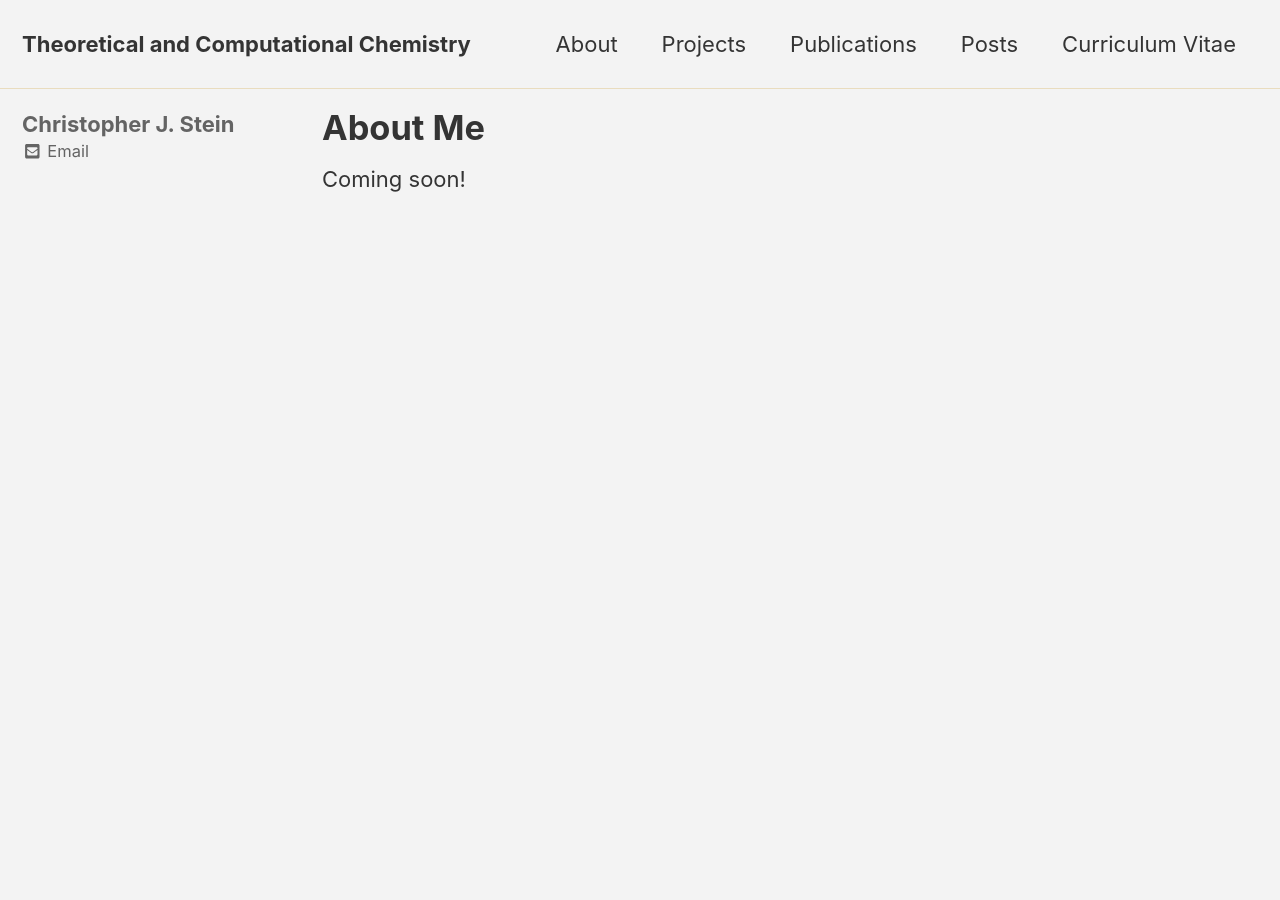
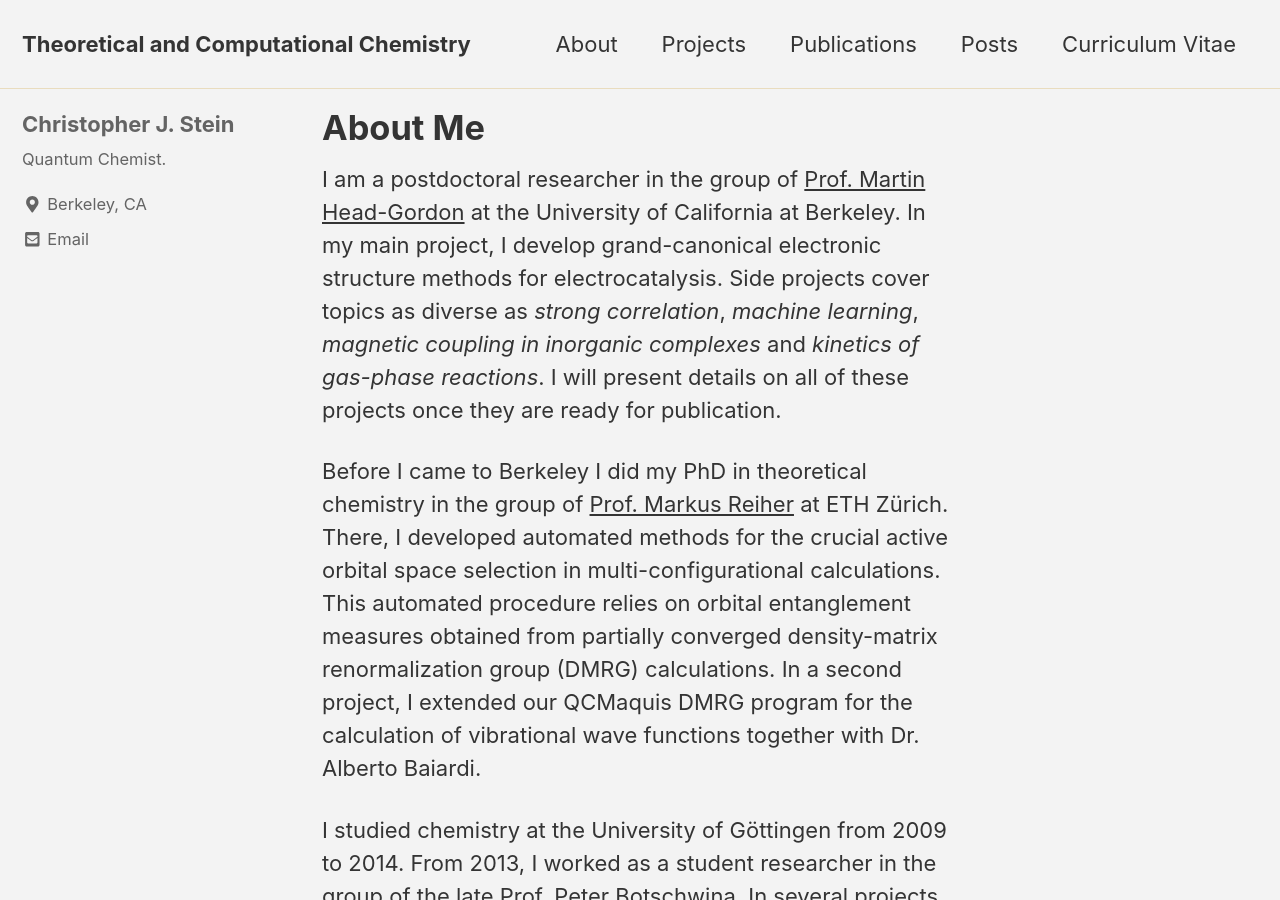
Before and after one commit to steinc/steinc.github.io, a Jekyll site: the page built from _pages/about.md, in a window 1280 px wide and 900 px high. Built offline with Jekyll 4.4.1, drawn with Linux system fonts in a browser that asks for light colours; cached includes are drawn as plain includes; nearby versions of some CDN libraries; some of the changed text lies outside the part shown.

Commit message:
edited some pages

```diff
--- a/_config.yml
+++ b/_config.yml
@@ -106,8 +106,8 @@ analytics:
 author:
   name             : "Christopher J. Stein"
   avatar           : # path of avatar image, e.g. "/assets/images/bio-photo.jpg"
-  bio              : # "I am an amazing person."
-  location         : # "Somewhere"
+  bio              : "Quantum Chemist."
+  location         : "Berkeley, CA"
   email            :
   links:
     - label: "Email"
--- a/_pages/about.md
+++ b/_pages/about.md
@@ -1,6 +1,19 @@
 ---
+layout: single
 title: About Me
 permalink: /about/
 ---
 
-Coming soon!
+I am a postdoctoral researcher in the group of [Prof. Martin Head-Gordon](https://mhggroupberkeley.com) at the University of California at Berkeley.
+In my main project, I develop grand-canonical electronic structure methods for electrocatalysis.
+Side projects cover topics as diverse as *strong correlation*, *machine learning*, *magnetic coupling in inorganic complexes* and *kinetics of gas-phase reactions*.
+I will present details on all of these projects once they are ready for publication.
+
+Before I came to Berkeley I did my PhD in theoretical chemistry in the group of [Prof. Markus Reiher](http://www.reiher.ethz.ch) at ETH Zürich.
+There, I developed automated methods for the crucial active orbital space selection in multi-configurational calculations.
+This automated procedure relies on orbital entanglement measures obtained from partially converged density-matrix renormalization group (DMRG) calculations.
+In a second project, I extended our QCMaquis DMRG program for the calculation of vibrational wave functions together with Dr. Alberto Baiardi.
+
+I studied chemistry at the University of Göttingen from 2009 to 2014.
+From 2013, I worked as a student researcher in the group of the late Prof. Peter Botschwina.
+In several projects, we calculated rovibrational spectra of small, linear molecules with sub-wavenumber precision.
```
Also changed, not shown: _pages/cv.md (+5 -5 lines), _pages/projects.md (+9 -1 lines), _pages/publications.md (+6 -6 lines).
